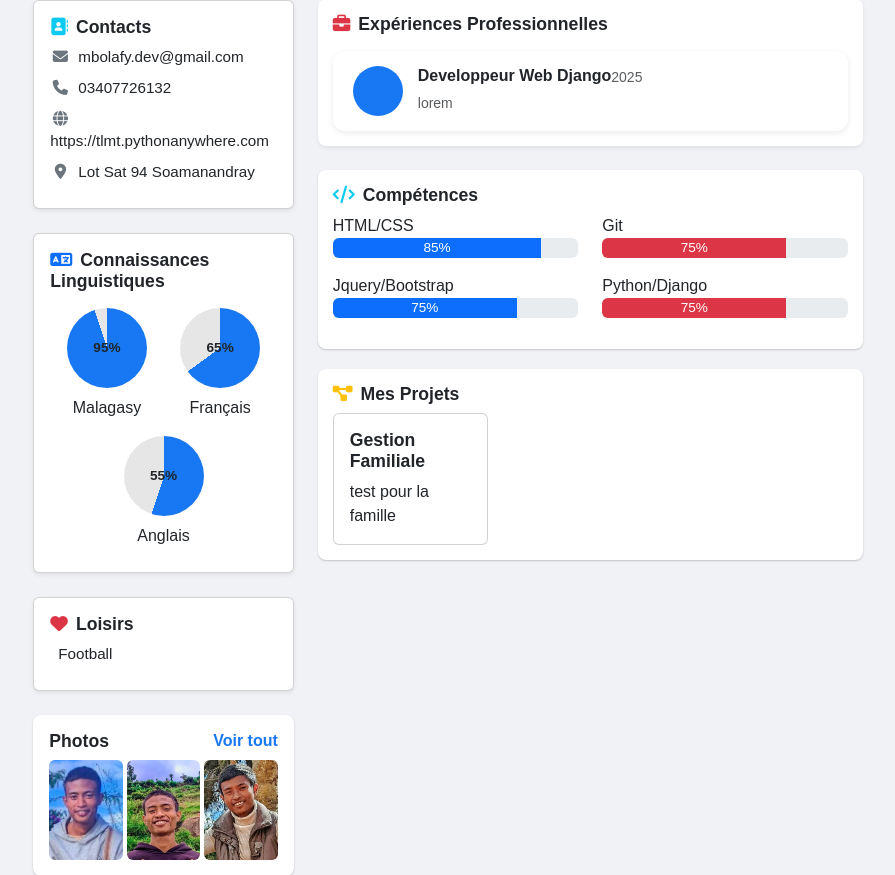
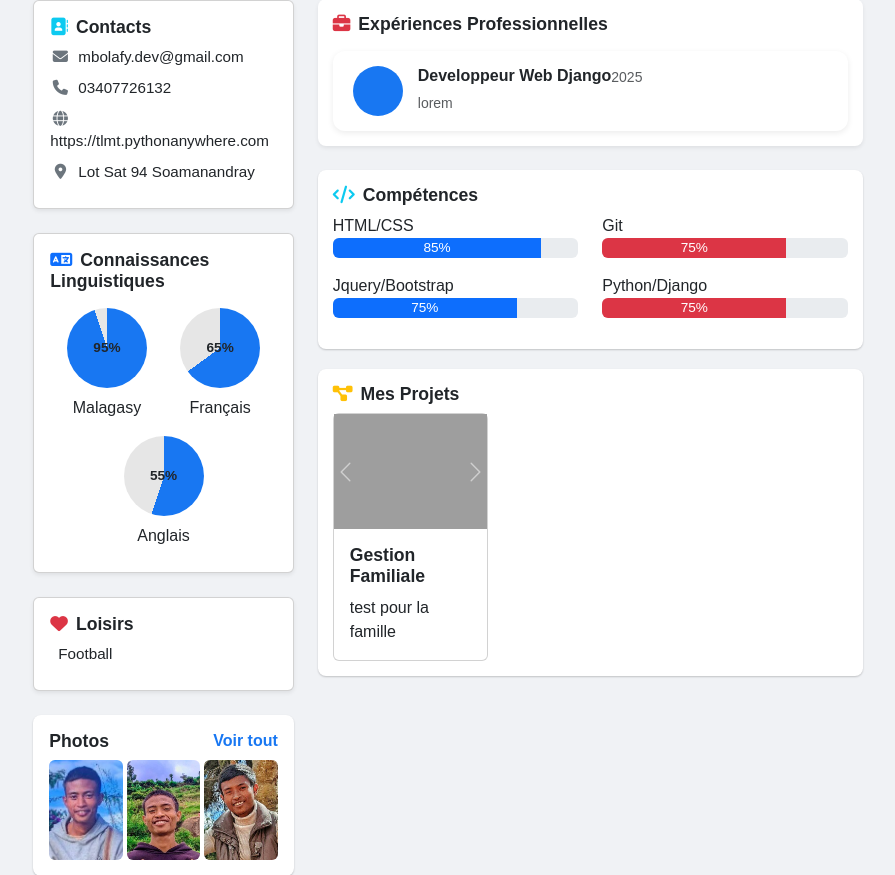
Before and after one commit to MbolafyDev/mbolafy, a Django app: page / in a window 1280 px wide. Shown: the part 856-1731 px from the top of the page, without its empty margins (192-1087 px from the left). Run offline with Django 5.2, Linux system fonts and the light colour scheme; data comes from the database, SQL or seed files in the repository; grey boxes are pictures that could not be loaded.

Commit message:
mis à jours du models.py projet

```diff
--- a/portfolio/templates/portfolio/includes/projet.html
+++ b/portfolio/templates/portfolio/includes/projet.html
@@ -4,16 +4,26 @@
         {% for project in projects %}
             <div class="col-md-4">
                 <div class="card project-card h-100">
-                    {% if project.images %}
-                    <div id="carouselProjet{{ project.id }}" class="carousel slide" data-bs-ride="carousel">
-                        <div class="carousel-inner">
-                            {% for image_url in project.images %}
-                            <div class="carousel-item {% if forloop.first %}active{% endif %}">
-                                <img src="{{ image_url }}" class="d-block w-100" alt="{{ project.title }}">
+                    {% if project.images.all %}
+                        <div id="carouselProjet{{ project.id }}" class="carousel slide" data-bs-ride="carousel">
+                            <div class="carousel-inner">
+                                {% for image in project.images.all %}
+                                    <div class="carousel-item {% if forloop.first %}active{% endif %}">
+                                        <img src="{{ image.image.url }}" class="d-block w-100" alt="{{ project.title }}">
+                                    </div>
+                                {% endfor %}
                             </div>
-                            {% endfor %}
+                            {% if project.images.count > 1 %}
+                                <button class="carousel-control-prev" type="button" data-bs-target="#carouselProjet{{ project.id }}" data-bs-slide="prev">
+                                    <span class="carousel-control-prev-icon" aria-hidden="true"></span>
+                                    <span class="visually-hidden">Précédent</span>
+                                </button>
+                                <button class="carousel-control-next" type="button" data-bs-target="#carouselProjet{{ project.id }}" data-bs-slide="next">
+                                    <span class="carousel-control-next-icon" aria-hidden="true"></span>
+                                    <span class="visually-hidden">Suivant</span>
+                                </button>
+                            {% endif %}
                         </div>
-                    </div>
                     {% endif %}
                     <div class="card-body">
                         <h6 class="card-title">{{ project.title }}</h6>
@@ -24,6 +34,5 @@
                 </div>
             </div>
         {% endfor %}
-
     </div>
 </div>
--- a/projet/models.py
+++ b/projet/models.py
@@ -5,10 +5,18 @@ from django.db import models
 class Projet(models.Model):
     title = models.CharField(max_length=200)
     description = models.TextField()
-    images = models.JSONField(blank=True, null=True, help_text="Liste d'URL ou chemins des images du projet")
     code_url = models.URLField(blank=True, null=True, help_text="Lien vers le code source")
     demo_url = models.URLField(blank=True, null=True, help_text="Lien vers la démo en ligne")
     created_at = models.DateTimeField(auto_now_add=True)
 
     def __str__(self):
         return self.title
+
+
+class ProjectImage(models.Model):
+    projet = models.ForeignKey(Projet, on_delete=models.CASCADE, related_name="images")
+    image = models.ImageField(upload_to="projets/")
+    uploaded_at = models.DateTimeField(auto_now_add=True)
+
+    def __str__(self):
+        return f"{self.projet.title} - Image {self.id}"
```
Also changed, not shown: projet/admin.py (+11 -1 lines), db.sqlite3, projet/migrations/0002_remove_projet_images_projectimage.py (added), 1 other file.
